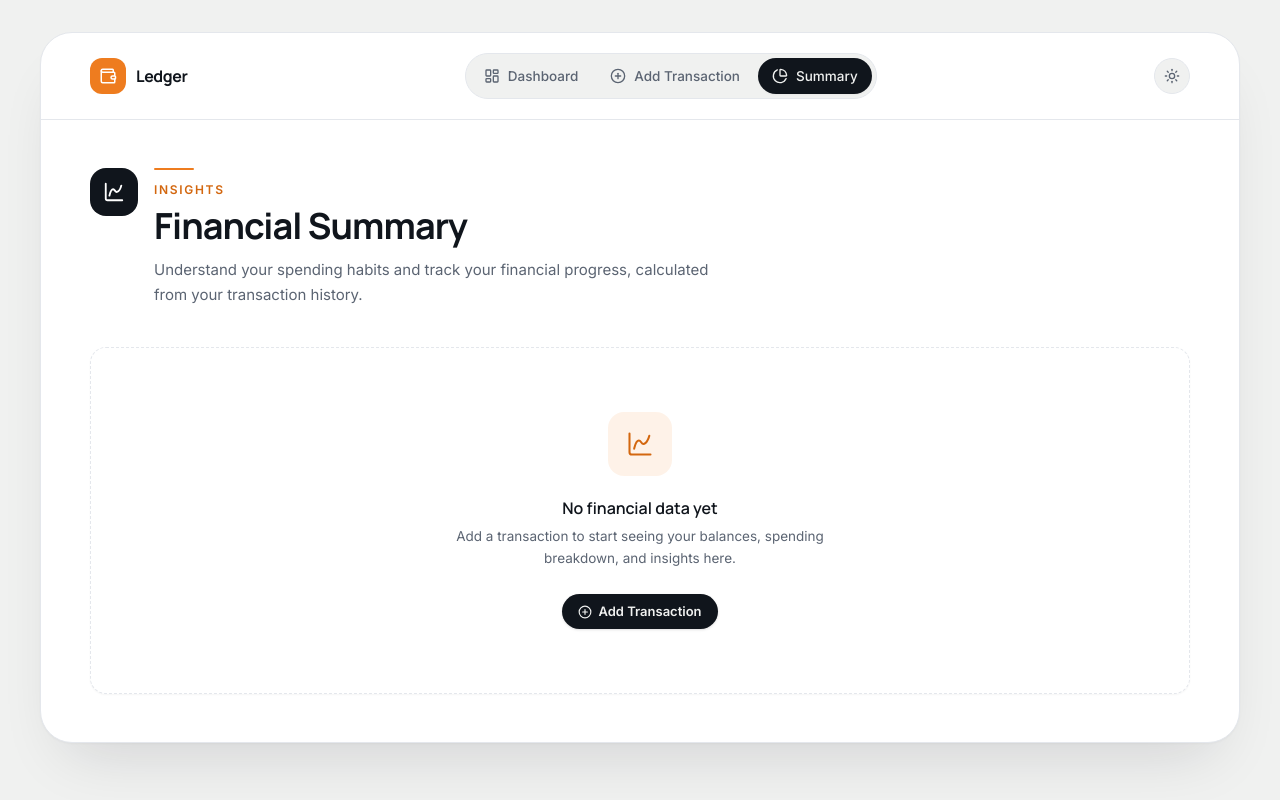
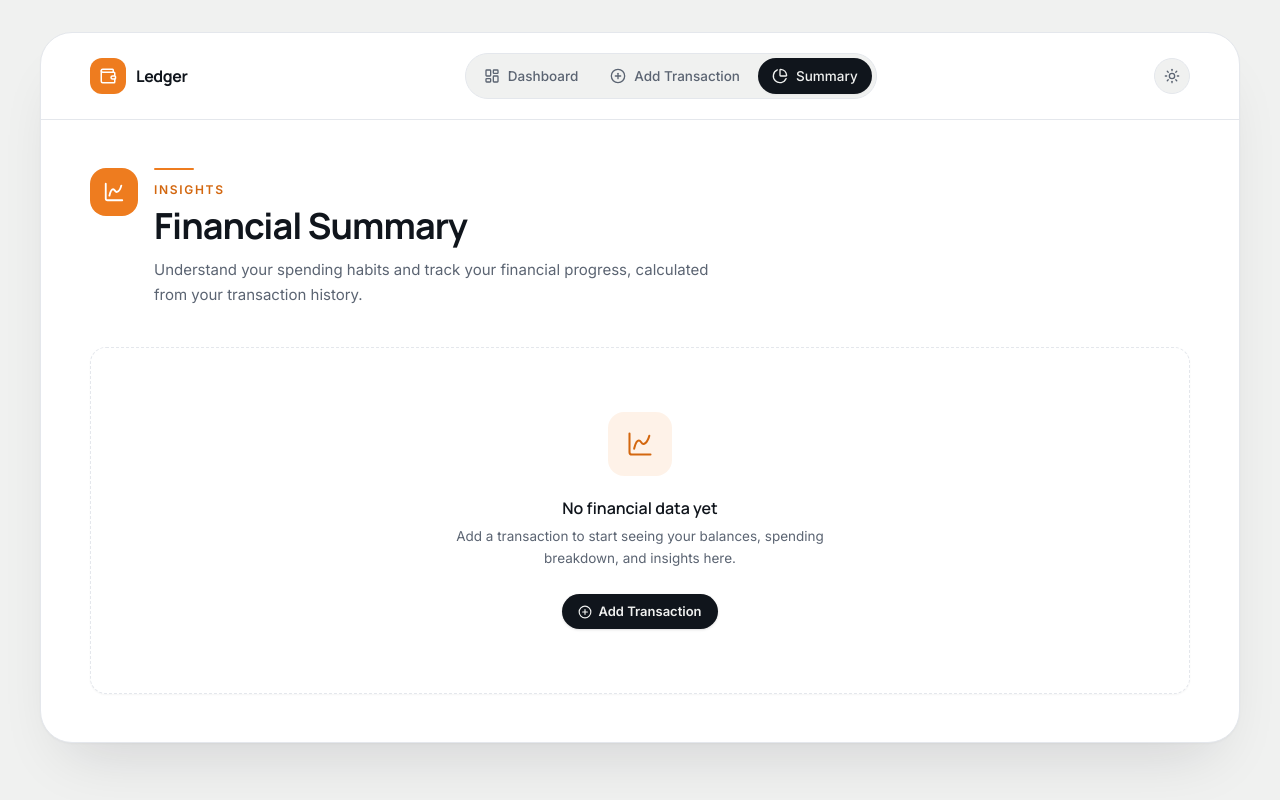
Before and after one commit to YuanG14/midterm-project-webdvt, a React (Vite) app: page /summary in a window 1280 px wide. Built offline with nearby package versions, Linux system fonts and the light colour scheme.

Commit message:
feat: update SummaryHeader component background color for improved visual consistency

```diff
--- a/src/components/SummaryHeader.jsx
+++ b/src/components/SummaryHeader.jsx
@@ -8,7 +8,7 @@ function SummaryHeader() {
   return (
     <div className="mb-8 sm:mb-10">
       <div className="flex items-start gap-4">
-        <div className="hidden h-12 w-12 shrink-0 items-center justify-center rounded-2xl bg-[var(--color-accent)] sm:flex">
+        <div className="hidden h-12 w-12 shrink-0 items-center justify-center rounded-2xl bg-[var(--color-primary)] sm:flex">
           <ChartSpline className="h-5.5 w-5.5 text-white" strokeWidth={2} />
         </div>
         <div>
```
